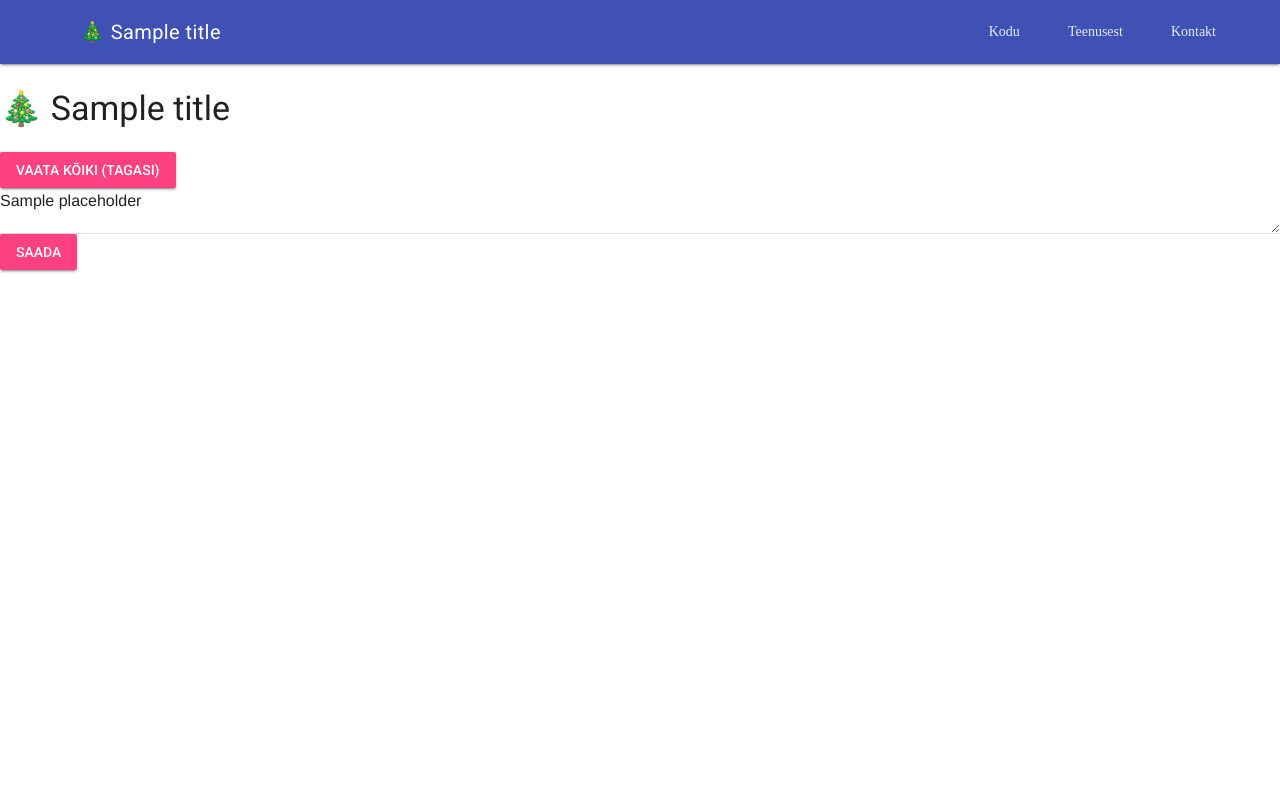
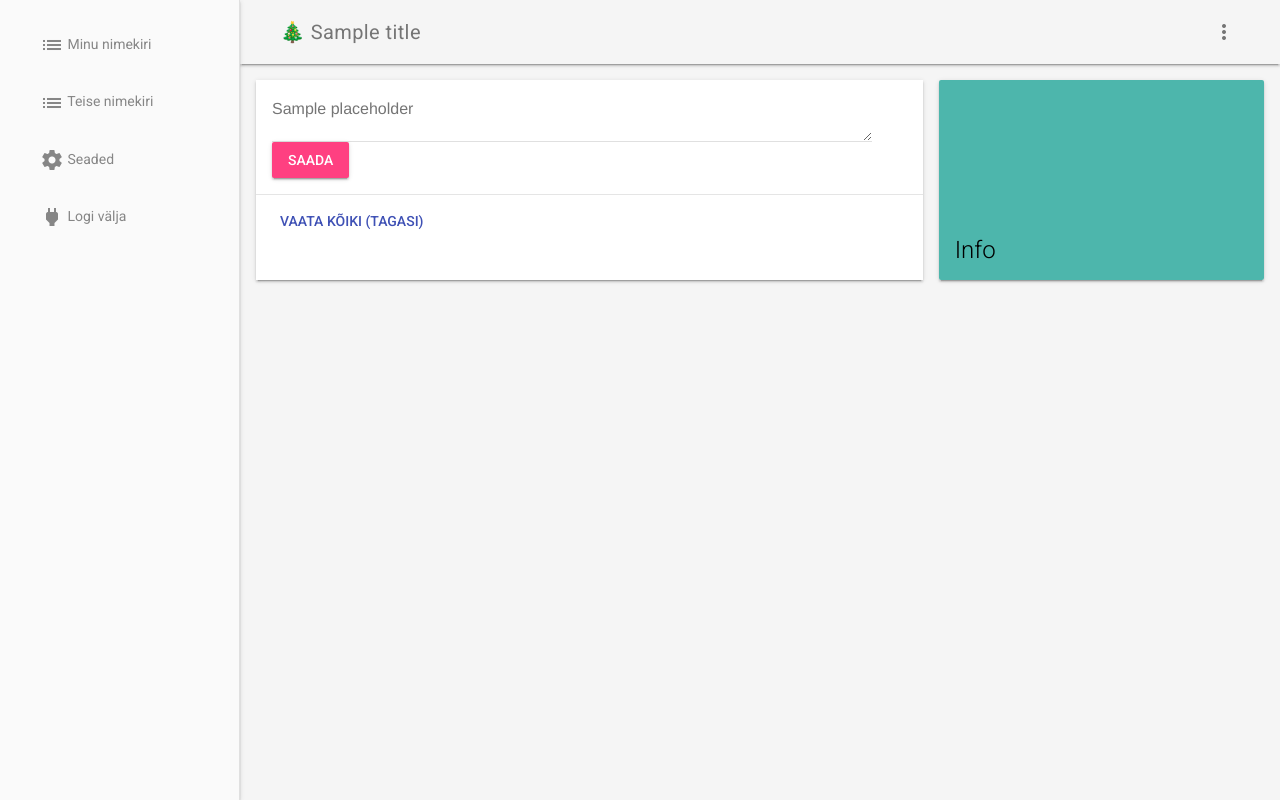
Before and after one commit to TaaviE/Loosindus, a Python web app: template templates/createnote.html in a window 1280 px wide. Run offline with Jinja, Linux system fonts and the light colour scheme; the template is opened without the code that fills it: most values are stand-ins (such as "Sample title", 1, 10 or a date in 2020).

Commit message:
Improved material design. Fixed an annoying bug.

```diff
--- a/templates/base.html
+++ b/templates/base.html
@@ -6,18 +6,40 @@
     {% include "style.html" %}
 </head>
 
-<body class="mdl-layout mdl-js-layout mdl-layout--fixed-header">
+
+<body>
+<div class="demo-layout mdl-layout mdl-js-layout mdl-layout--fixed-drawer mdl-layout--fixed-header">
     {% block title_bar %}
         {% with title=self.title() %}
             {% include "title_bar.html" %}
         {% endwith %}
     {% endblock %}
 
-    <div class="content">
-        <h3>{{ self.title() }}</h3>
+    <main class="mdl-layout__content mdl-color--grey-100">
+        <div class="mdl-grid">
+            <!--<div class="mdl-color--white mdl-shadow--2dp mdl-cell mdl-cell--12-col mdl-grid"></div>-->
+            <div class="mdl-shadow--2dp mdl-color--white mdl-cell mdl-cell--8-col">
+                <div class="mdl-card__supporting-text mdl-color-text--grey-600">
+                {% block content %}{% endblock %}
+                </div>
+                {% block buttons %}{% endblock %}
+            </div>
+            <div class="mdl-cell mdl-cell--4-col mdl-cell--8-col-tablet mdl-grid mdl-grid--no-spacing">
+                <div class="demo-updates mdl-card mdl-shadow--2dp mdl-cell mdl-cell--4-col mdl-cell--4-col-tablet mdl-cell--12-col-desktop">
+                    <div class="mdl-card__title mdl-card--expand mdl-color--teal-300">
+                        <h2 class="mdl-card__title-text">Info</h2>
+                    </div>
 
-        {% block content -%}
-        {%- endblock content %}
+                    {% block updates %}{% endblock %}
+                    <!--<div class="mdl-card__actions mdl-card--border">
+                        <a href="#" class="mdl-button mdl-js-button mdl-js-ripple-effect">Read More</a>
+                    </div>-->
                 </div>
+                <div class="demo-separator mdl-cell--1-col"></div>
+            </div>
+        </div>
+    </main>
+</div>
+{% include "footer.html" %}
 </body>
 </html>
--- a/templates/createnote.html
+++ b/templates/createnote.html
@@ -3,12 +3,17 @@
 {% block title %}🎄 {{ title }}{% endblock %}
 
 {% block content %}
-    <a class="mdl-button mdl-js-button mdl-button--raised mdl-js-ripple-effect mdl-button--accent" href="./notes">Vaata
-        kõiki (tagasi)</a>
     <form method="post">
-                <textarea class="mdl-textfield__input" value="{{ placeholder }}"
+        <textarea class="mdl-textfield__input" value="{{ placeholder }}"
                           name="note">{{ placeholder }}</textarea>
         <input type="submit" class="mdl-button mdl-js-button mdl-button--raised mdl-js-ripple-effect mdl-button--accent"
-               value="Saada"></input>
+               value="Saada">
     </form>
 {% endblock %}
+
+{% block buttons %}
+    <div class="mdl-card__actions mdl-card--border">
+        <a class="mdl-button mdl-button--colored mdl-js-button mdl-js-ripple-effect"
+           href="./notes">Vaata kõiki (tagasi)</a>
+    </div>
+{% endblock %}
--- a/templates/editfam.html
+++ b/templates/editfam.html
@@ -4,6 +4,7 @@
 
 {% block content %}
     <h3 class="mdc-typography--display1">{{ title }}</h3>
+    <h3>Muudatused ei ole veel lubatud</h3>
     <table class="mdl-data-table mdl-js-data-table mdl-data-table--selectable mdl-shadow--2dp">
         <thead>
         <tr>
--- a/templates/editgroup.html
+++ b/templates/editgroup.html
@@ -4,7 +4,7 @@
 
 {% block content %}
     <h3 class="mdc-typography--display1">{{ title }}</h3>
-
+    <h3>Muudatused ei ole veel lubatud</h3>
     <div id="content">
         <table class="mdl-data-table mdl-js-data-table mdl-data-table--selectable mdl-shadow--2dp">
             <thead>
--- /dev/null
+++ b/templates/footer.html
@@ -0,0 +1 @@
+<script src="{{ url_for("static", filename="material/lite/material.js") }}"></script>
--- a/templates/security/change_password.html
+++ b/templates/security/change_password.html
@@ -1,5 +1,7 @@
 {% extends "security/base.html" %}
 {% from "security/_macros.html" import render_field_with_errors, render_field %}
+
+{% block title %}Change password{% endblock %}
 
 {% block content %}
     {% include "security/_messages.html" %}
--- a/templates/security/forgot_password.html
+++ b/templates/security/forgot_password.html
@@ -1,5 +1,7 @@
 {% extends "security/base.html" %}
 {% from "security/_macros.html" import render_field_with_errors, render_field %}
+
+{% block title %}Reset password{% endblock %}
 
 {% block content %}
     {% include "security/_messages.html" %}
--- a/templates/security/login_user.html
+++ b/templates/security/login_user.html
@@ -1,5 +1,7 @@
 {% extends "security/base.html" %}
 {% from "security/_macros.html" import render_field_with_errors, render_field %}
+
+{% block title %}Login{% endblock %}
 
 <div class="container">
 {% block content %}
--- a/templates/security/reset_password.html
+++ b/templates/security/reset_password.html
@@ -1,5 +1,7 @@
 {% extends "security/base.html" %}
 {% from "security/_macros.html" import render_field_with_errors, render_field %}
+
+{% block title %}Reset password{% endblock %}
 
 {% block content %}
     {% include "security/_messages.html" %}
--- a/templates/security/send_confirmation.html
+++ b/templates/security/send_confirmation.html
@@ -1,5 +1,7 @@
 {% extends "security/base.html" %}
 {% from "security/_macros.html" import render_field_with_errors, render_field %}
+
+{% block title %}Confirmation{% endblock %}
 
 {% block content %}
     <h1>{{ _('Resend confirmation instructions') }}</h1>
--- a/templates/security/send_login.html
+++ b/templates/security/send_login.html
@@ -1,5 +1,7 @@
 {% extends "security/base.html" %}
 {% from "security/_macros.html" import render_field_with_errors, render_field %}
+
+{% block title %}Login{% endblock %}
 
 {% block content %}
     {% include "security/_messages.html" %}
--- a/templates/style.html
+++ b/templates/style.html
@@ -1,6 +1,14 @@
-<link rel="stylesheet" type="text/css" href="{{ url_for("static", filename="material/lite/material.css") }}">
-<link rel="stylesheet" href="{{ url_for("static", filename="normalize.css") }}">
 <link rel="stylesheet" href="https://fonts.googleapis.com/css?family=Roboto+Mono">
 <link rel="stylesheet" href="https://fonts.googleapis.com/css?family=Roboto:300,400,500,700" type="text/css">
 <link rel="stylesheet" href="https://fonts.googleapis.com/icon?family=Material+Icons">
-<script src="{{ url_for("static", filename="material/lite/material.js") }}"></script>
+<link rel="stylesheet" type="text/css" href="{{ url_for("static", filename="material/lite/material.css") }}">
+<link rel="stylesheet" href="{{ url_for("static", filename="normalize.css") }}">
+<style>
+    div {
+        font-family: "Roboto", sans-serif;
+    }
+
+    .wide.mdl-card {
+        width: 100%;
+    }
+</style>
--- a/templates/title_bar.html
+++ b/templates/title_bar.html
@@ -1,19 +1,38 @@
-<header class="mdl-layout__header">
+<header class="demo-header mdl-layout__header mdl-color--grey-100 mdl-color-text--grey-600">
     <div class="mdl-layout__header-row">
         <span class="mdl-layout-title">{{ title }}</span>
         <div class="mdl-layout-spacer"></div>
-        <nav class="mdl-navigation">
-            <a class="mdl-navigation__link" href="/">Kodu</a>
-            <a class="mdl-navigation__link" href="/about">Teenusest</a>
-            <a class="mdl-navigation__link" href="/contact">Kontakt</a>
-        </nav>
+        <!--<div class="mdl-textfield mdl-js-textfield mdl-textfield--expandable">
+          <label class="mdl-button mdl-js-button mdl-button--icon" for="search">
+            <i class="material-icons">search</i>
+          </label>
+          <div class="mdl-textfield__expandable-holder">
+            <input class="mdl-textfield__input" type="text" id="search">
+            <label class="mdl-textfield__label" for="search">Enter your query...</label>
+          </div>
+        </div> -->
+
+        <button class="mdl-button mdl-js-button mdl-js-ripple-effect mdl-button--icon" id="hdrbtn">
+            <i class="material-icons">more_vert</i>
+        </button>
+        <ul class="mdl-menu mdl-js-menu mdl-js-ripple-effect mdl-menu--bottom-right" for="hdrbtn">
+            <li class="mdl-menu__item"><a href="/about">Teenusest</a></li>
+            <li class="mdl-menu__item"><a href="/contact">Kontakt</a></li>
+            <!--            <li class="mdl-menu__item">Legal information</li>-->
+        </ul>
     </div>
 </header>
 
-<div class="mdl-layout__drawer">
-    <span class="mdl-layout-title">Jolod</span>
-    <nav class="mdl-navigation">
-        <a class="mdl-navigation__link" href="/notes">Minu nimekiri</a>
-        <a class="mdl-navigation__link" href="/settings">Minu seaded</a>
+<div class="demo-drawer mdl-layout__drawer">
+    <nav class="demo-navigation mdl-navigation">
+        <a class="mdl-navigation__link" href="/notes">
+            <i class="material-icons"  role="presentation">list</i> Minu nimekiri</a>
+        <a class="mdl-navigation__link" href="/giftingto">
+            <i class="material-icons" role="presentation">list</i> Teise nimekiri</a>
+        <div class="mdl-layout-spacer"></div>
+        <a class="mdl-navigation__link" href="/settings">
+            <i class="material-icons" role="presentation">settings</i> Seaded</a>
+        <a class="mdl-navigation__link" href="/logout">
+            <i class="material-icons" role="presentation">power</i> Logi välja</a>
     </nav>
 </div>
```
Also changed, not shown: jolod.py (+36 -6 lines), templates/contact.html (added, +7 -0 lines), templates/home.html (added, +9 -0 lines), templates/index.html (+21 -8 lines), templates/security/title_bar.html (+3 -11 lines). Lines whose indentation alone changed are shown as unchanged.
